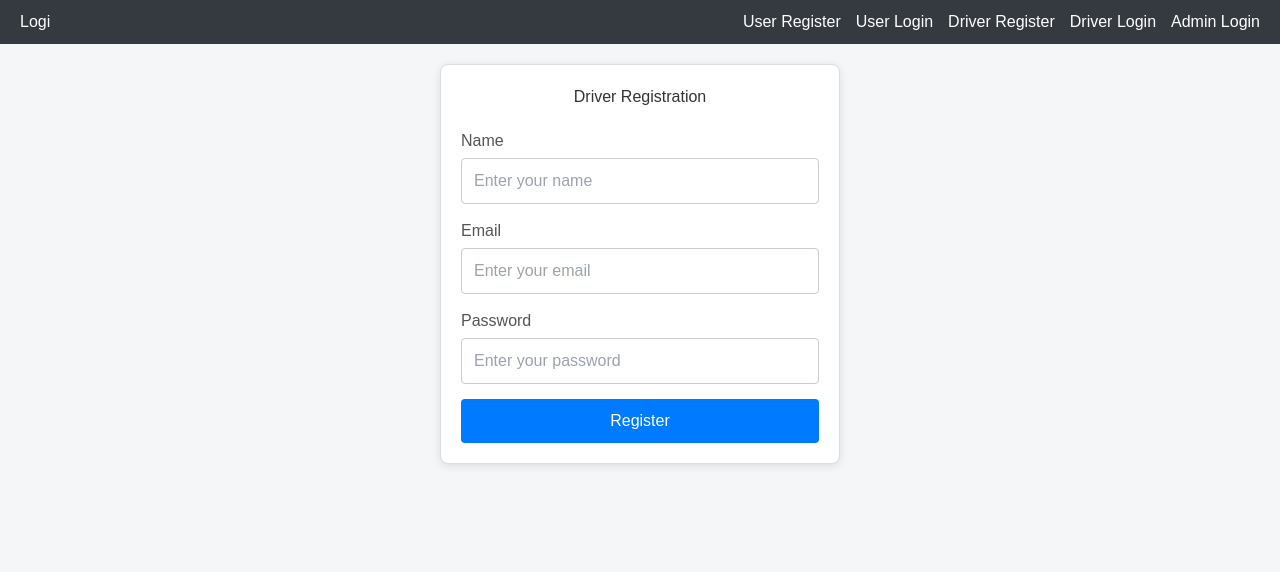
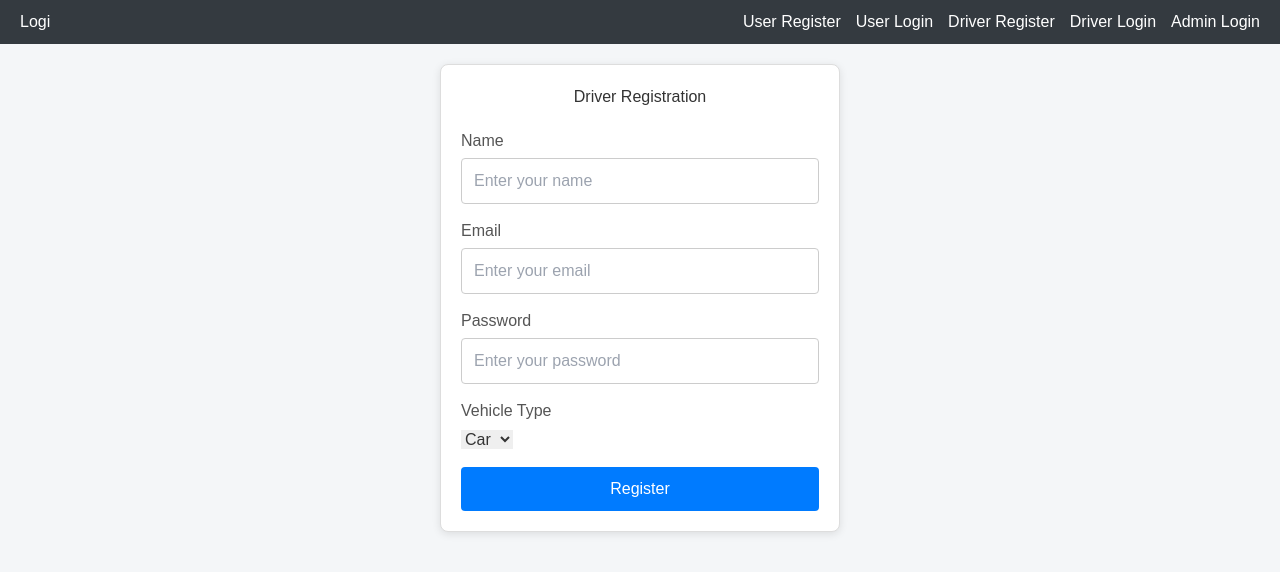
Before and after one commit to AkashKumar7902/logi-frontend, a React (Vite) app: page /register/driver in a window 1280 px wide. Shown: the top 572 px of the page. Built offline with nearby package versions, Linux system fonts and the light colour scheme; no server answers.

Commit message:
Align driver registration with frontend contracts

```diff
--- a/src/components/Admin/DriversTab.js
+++ b/src/components/Admin/DriversTab.js
@@ -5,7 +5,7 @@ import api from "../../services/api";
 import { toast } from "react-toastify";
 import { FaTrash, FaInfoCircle } from "react-icons/fa";
 import { useSelector, useDispatch } from "react-redux";
-import { receiveMessage, clearMessages } from "../../slices/websocketSlice";
+import { clearMessages } from "../../slices/websocketSlice";
 
 const DriversTab = () => {
   const dispatch = useDispatch();
--- a/src/components/Auth/DriverRegister.js
+++ b/src/components/Auth/DriverRegister.js
@@ -9,9 +9,10 @@ function DriverRegister() {
     name: "",
     email: "",
     password: "",
+    vehicle_type: "car",
   });
 
-  const { name, email, password } = formData;
+  const { name, email, password, vehicle_type } = formData;
 
   const onChange = (e) =>
     setFormData({ ...formData, [e.target.name]: e.target.value });
@@ -19,7 +20,7 @@ function DriverRegister() {
   const onSubmit = async (e) => {
     e.preventDefault();
     try {
-      await api.post("/drivers/register", { name, email, password });
+      await api.post("/drivers/register", { name, email, password, vehicle_type });
       navigate("/login/driver");
     } catch (err) {
       console.error(err.response.data.error);
@@ -73,6 +74,21 @@ function DriverRegister() {
           {/* <div className="error-message">Password must be at least 6 characters</div> */}
         </div>
 
+        <div className="form-group">
+          <label htmlFor="vehicle_type">Vehicle Type</label>
+          <select
+            id="vehicle_type"
+            name="vehicle_type"
+            value={vehicle_type}
+            onChange={onChange}
+            required
+          >
+            <option value="bike">Bike</option>
+            <option value="car">Car</option>
+            <option value="van">Van</option>
+          </select>
+        </div>
+
         <div className="button-group">
           <button type="submit">Register</button>
         </div>
--- a/src/components/User/UserDashboard.js
+++ b/src/components/User/UserDashboard.js
@@ -124,7 +124,6 @@ const UserDashboard = () => {
         }
       }
       if (msg.type === "driver_location") {
-        console.log("Driver Location:", msg);
         if (msg.payload.booking_id === activeBooking?.id) {
           setDriverLocation({
             latitude: msg.payload.latitude,
@@ -142,7 +141,6 @@ const UserDashboard = () => {
     setLoading(true);
     try {
       const response = await api.get("/active-booking");
-      console.log(response.data);
       if (response.data) {
         setActiveBooking(response.data);
         fetchDriverDetails(response.data.id);
@@ -159,7 +157,6 @@ const UserDashboard = () => {
     try {
       const response = await api.get(`/bookings/${bookingId}/driver`);
       if (response.data) {
-        console.log("driver details", response.data);
         setDriverDetails(response.data);
         setDriverLocation(fromGeoJSONPoint(response.data.location));
       }
@@ -223,7 +220,6 @@ const UserDashboard = () => {
 
       const response = await api.post("/bookings", bookingRequest);
       if (response.data) {
-        console.log("booking created", response.data);
         setActiveBooking(response.data);
         setShowBookingForm(false);
         toast.success("Booking created successfully.");
@@ -269,7 +265,6 @@ const UserDashboard = () => {
 
   // Fetch route between two points
   const fetchRoute = async (start, end) => {
-    console.log("Fetching route...");
     if (!start || !end) return;
     const startCoords = {
       latitude: parseFloat(start.latitude),
```
Also changed, not shown: src/components/Driver/DriverDashboard.js (+1 -6 lines).
